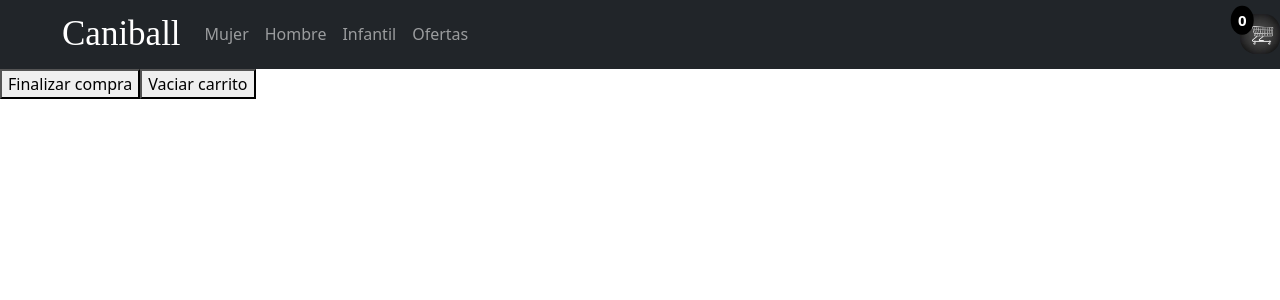
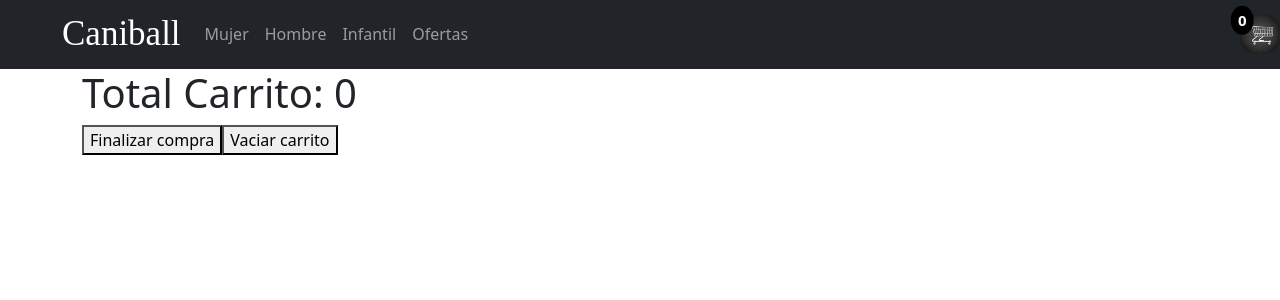
Before and after one commit to nachocoletta/ecommerce-Coletta, a React (Vite) app: page /cart in a window 1280 px wide. Shown: the top 300 px of the page. Built offline with nearby package versions, Linux system fonts and the light colour scheme.

Commit message:
cart update

```diff
--- a/src/components/Cart.jsx
+++ b/src/components/Cart.jsx
@@ -1,15 +1,37 @@
-import React, { useContext } from 'react';
+import React, { useContext, useState } from 'react';
 import { ItemContext } from '../context/ItemsContext';
+import { Container } from 'react-bootstrap';
+
+const initialValues = {
+	phone: '',
+	email: '',
+	name: '',
+};
 
 export default function Cart() {
-	const { items, reset } = useContext(ItemContext);
+	const [buyer, setBuyer] = useState(initialValues);
+	const { items, reset, removeItem } = useContext(ItemContext);
+	const total = items.reduce((acc, act) => acc + act.price * act.quantity, 0);
+
 	return (
-		<div>
-			{items.map((i) => (
-				<div key={i.id}>{i.title}</div>
-			))}
+		<Container>
+			<h1>Total Carrito: {total}</h1>
+			{items.map((i) => {
+				return (
+					<div key={i.id}>
+						<h1>{i.title}</h1>
+						<h2>Precio: {i.price}</h2>
+						<h3>Cantidad: {i.quantity}</h3>
+						<img src={i.pictureUrl} height={100} />
+						<h4 onClick={() => removeItem(i.id)}>❌</h4>
+					</div>
+				);
+			})}
+			{items.map((i) => {
+				<div key={i.id}>{i.title}</div>;
+			})}
 			<button>Finalizar compra</button>
-			<button onClick={() => reset()}>Vaciar carrito</button>
-		</div>
+			<button onClick={reset}>Vaciar carrito</button>
+		</Container>
 	);
 }
--- a/src/components/CartWidget.jsx
+++ b/src/components/CartWidget.jsx
@@ -1,8 +1,6 @@
 import React, { useContext } from 'react';
 import { Link } from 'react-router-dom';
-// import { FaShoppingCart } from 'react-icons/fa';
 import cart from '../assets/images/cart.jpg';
-import styled from 'styled-components';
 import { ItemContext } from '../context/ItemsContext';
 
 export default function CartWidget() {
--- a/src/components/ItemCount.jsx
+++ b/src/components/ItemCount.jsx
@@ -1,33 +1,36 @@
 import React, { useContext, useState } from 'react';
 import { Container } from 'react-bootstrap';
 import { ItemContext } from '../context/ItemsContext';
-export default function ItemCount({ product }) {
+export default function ItemCount({ product, stock, onAdd }) {
 	const [quantity, setQuantity] = useState(1);
 
-	const { onAdd } = useContext(ItemContext);
+	const { addItem } = useContext(ItemContext);
 
 	const handleClickDecrement = () => {
 		if (quantity > 1) {
-			setQuantity(quantity - 1);
+			setQuantity((prev) => prev - 1);
 		}
 	};
 
 	const handleClickIncrement = () => {
-		setQuantity(quantity + 1);
+		if (quantity < stock) {
+			setQuantity((prev) => prev + 1);
+		}
+	};
+
+	const handleAdd = () => {
+		onAdd(quantity);
+		setQuantity(1);
 	};
 
 	return (
-		<>
 		<Container>
 			<div>
 				<button onClick={handleClickDecrement}>-</button>
-					<input value={quantity} />
+				<input value={quantity} onChange={(e) => setQuantity(e.target.value)} />
 				<button onClick={handleClickIncrement}>+</button>
-					<button onClick={() => onAdd(product, quantity)}>
-						Agregar al carrito
-					</button>
+				<button onClick={handleAdd}>Agregar al carrito</button>
 			</div>
 		</Container>
-		</>
 	);
 }
--- a/src/components/ItemDetailContainer.jsx
+++ b/src/components/ItemDetailContainer.jsx
@@ -3,7 +3,7 @@ import { Container } from 'react-bootstrap';
 import { NavLink, useParams } from 'react-router-dom';
 
 import { getFirestore, getDoc, doc, query, where } from 'firebase/firestore';
-import products from '../data/mock.json';
+// import products from '../data/mock.json';
 
 import Nav from 'react-bootstrap/Nav';
 import { ItemContext } from '../context/ItemsContext';
@@ -14,20 +14,24 @@ export default function ItemDetailContainer() {
 	const [product, setProduct] = useState(null);
 	const [loading, setLoading] = useState(true);
 
-	const variable = useContext(ItemContext);
+	const { addItem, removeItem } = useContext(ItemContext);
 
-	useEffect(() => {
-		new Promise((resolve, reject) =>
-			setTimeout(() => {
-				resolve(product);
-			}, 1500)
-		)
-			.then(() => {
-				let findedProduct = products.find((prod) => prod.id === Number(id));
-				setProduct(findedProduct);
-			})
-			.finally(() => setLoading(false));
-	}, [id]);
+	const onAdd = (count) => {
+		addItem({ ...product, quantity: count });
+	};
+
+	// useEffect(() => {
+	// 	new Promise((resolve, reject) =>
+	// 		setTimeout(() => {
+	// 			resolve(product);
+	// 		}, 1500)
+	// 	)
+	// 		.then(() => {
+	// 			let findedProduct = products.find((prod) => prod.id === Number(id));
+	// 			setProduct(findedProduct);
+	// 		})
+	// 		.finally(() => setLoading(false));
+	// }, [id]);
 
 	useEffect(() => {
 		const db = getFirestore();
@@ -35,7 +39,9 @@ export default function ItemDetailContainer() {
 		const refDoc = doc(db, 'products', id);
 
 		getDoc(refDoc)
-			.then((snapshot) => {})
+			.then((snapshot) => {
+				setProduct({ id: snapshot.id, ...snapshot.data() });
+			})
 			.finally(() => setLoading(false));
 	}, [id]);
 
@@ -61,7 +67,7 @@ export default function ItemDetailContainer() {
 			<p>Stock: {product.stock}</p>
 			<img src={product.pictureUrl} alt={product.title} />
 			{/* <button onClick={() => onAdd(product)}>Add</button> */}
-			<ItemCount product={product} />
+			<ItemCount product={product} stock={product.stock} onAdd={onAdd} />
 		</Container>
 	);
 }
--- a/src/context/ItemsContext.jsx
+++ b/src/context/ItemsContext.jsx
@@ -5,25 +5,47 @@ export const ItemContext = createContext();
 export const Provider = ({ children }) => {
 	const [items, setItems] = useState([]);
 
-	const onAdd = (item, quantity) => {
-		const itemFinded = items.find((i) => i.id === item.id);
-		console.log('itemFinded', itemFinded);
-		if (!itemFinded) {
-			setItems((prev) => [...prev, { ...item, quantity }]);
+	const addItem = (item) => {
+		const alreadyExists = items.some((i) => i.id === item.id);
+
+		if (alreadyExists) {
+			const transform = items.map((i) => {
+				if (i.id === item.id) {
+					return { ...i, quantity: i.quantity + item.quantity };
+				} else {
+					return i;
+				}
+			});
+			setItems(transform);
 		} else {
-			console.log(quantity);
-			if (quantity < item.stock) {
-				item.quantity += quantity;
-				let newItems;
-				newItems = items.map((element) => {
-					if (item.id === element.id) {
-						element = { ...element, quantity };
-					}
-				});
-				setItems(newItems);
-			}
+			setItems((prev) => [...prev, item]);
 		}
 	};
+
+	const removeItem = (id) => {
+		const remove = items.filter((i) => i.id !== id);
+		setItems(remove);
+	};
+
+	// const addItem = (item, quantity) => {
+	// 	const itemFinded = items.find((i) => i.id === item.id);
+	// 	// console.log('itemFinded', itemFinded);
+	// 	if (!itemFinded) {
+	// 		setItems((prev) => [...prev, { ...item, quantity }]);
+	// 	} else {
+	// 		// console.log(quantity);
+	// 		if (quantity < item.stock) {
+	// 			item.quantity += quantity;
+	// 			let newItems;
+	// 			newItems = items.map((element) => {
+	// 				if (item.id === element.id) {
+	// 					element = { ...element, quantity };
+	// 				}
+	// 			});
+	// 			setItems(newItems);
+	// 		}
+	// 	}
+	// };
 
 	const reset = () => {
 		setItems([]);
@@ -31,7 +53,7 @@ export const Provider = ({ children }) => {
 
 	// console.log('items', items);
 	return (
-		<ItemContext.Provider value={{ items, onAdd, reset }}>
+		<ItemContext.Provider value={{ items, addItem, reset, removeItem }}>
 			{children}
 		</ItemContext.Provider>
 	);
```
Lines whose indentation alone changed are shown as unchanged.
